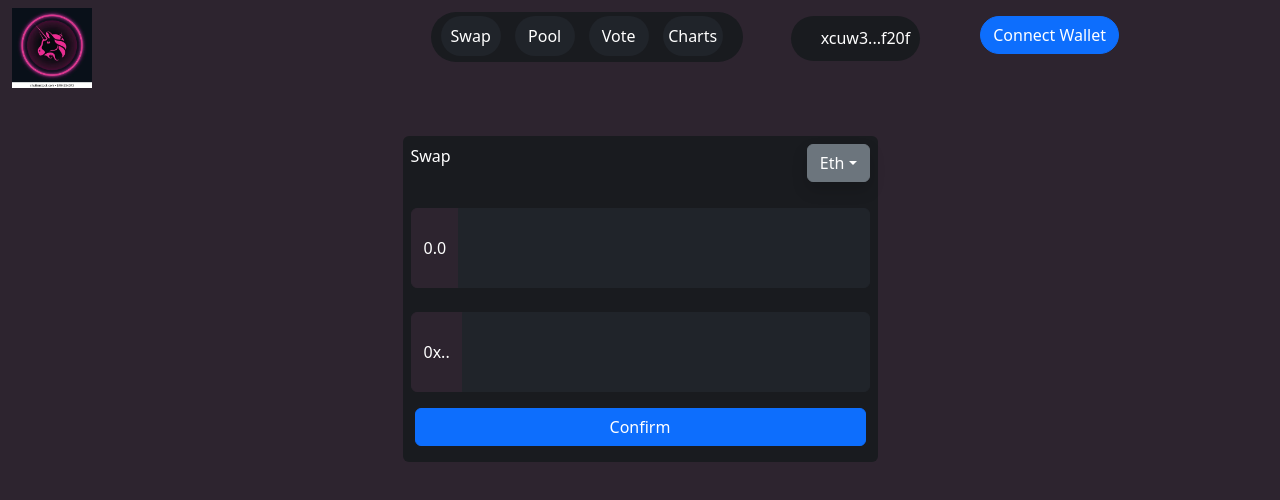
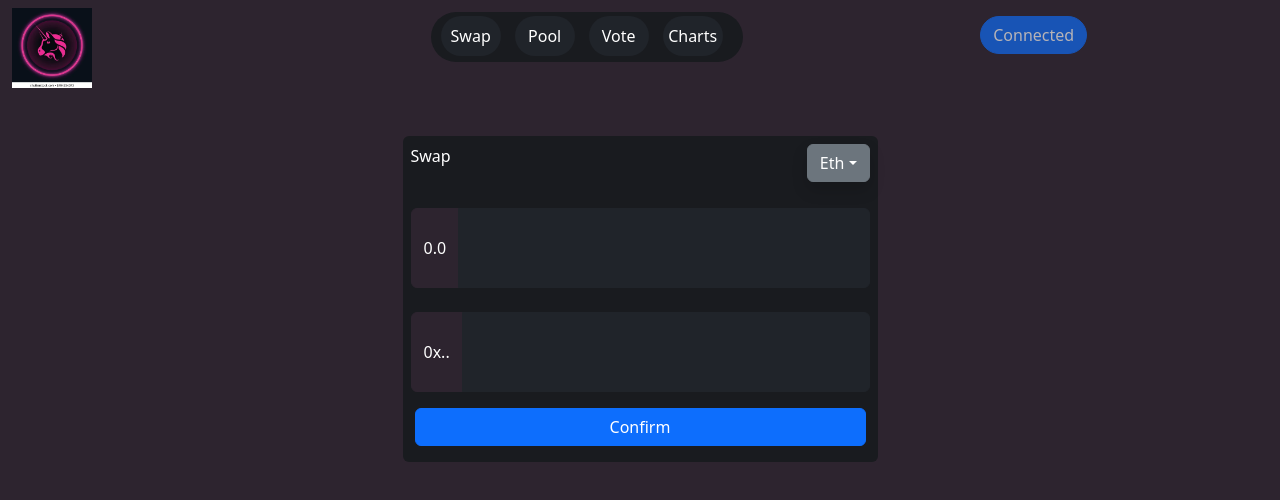
Before and after one commit to Oladayo-Ahmod/uniswap-clone, a Next.js app in the folder front-end/: page / in a window 1280 px wide. Shown: the top 500 px of the page. Built offline with nearby package versions, Linux system fonts and the light colour scheme.

Commit message:
account functionality

```diff
--- a/front-end/components/Header.jsx
+++ b/front-end/components/Header.jsx
@@ -2,7 +2,7 @@ import React, { useState, useEffect, useContext } from 'react';
 import {TransactionContext} from '../context/TransactionContext'
 const Header =()=> {
     const {connectWallet,currentAccount} = useContext(TransactionContext)
-
+    console.log(currentAccount);
     // console.log({connectWallet,currentAccount})
     useEffect(()=>{
         require("bootstrap/dist/js/bootstrap.bundle.min.js");
@@ -34,7 +34,10 @@ const Header =()=> {
                         height: 45px;
                         padding :10px 30px;
                     }
-
+                    .wallet-address p{
+                        font-size : small;
+                        font-weight :500;
+                    }
                     `
                 }
             </style>
@@ -74,13 +77,25 @@ const Header =()=> {
                     <div className='col-md-5 mt-2 p-2'>
                         <div className="row">
                             <div className="col-md-5 px-5 ">
+                                    {currentAccount && (
                                 <div className='wallet-address rounded-pill'>
-                                    <p className='text-white font-lighter'>xcuw3...f20f</p>
+
+                                        <p className='text-white font-lighter'>
+                                            {currentAccount.slice(0,6)}...{currentAccount.slice(currentAccount.length -4)}
+                                        </p>
                                 </div>
+
+                                    ) }
+
                             </div>
                             <div className="col-md-7">
                                 <div>
-                                   <button className='btn btn-primary rounded-pill' onClick={() =>connectWallet()}>Connect Wallet</button>
+                                    {connectWallet ? (
+                                         <button className='btn btn-primary rounded-pill' disabled>Connected</button>
+                                    ) : (
+                                        <button className='btn btn-primary rounded-pill' onClick={() =>connectWallet()}>Connect Wallet</button>
+                                    )}
+
                                 </div>
                             </div>
                         </div>
--- a/front-end/context/TransactionContext.js
+++ b/front-end/context/TransactionContext.js
@@ -17,6 +17,7 @@ if (typeof(window) !== 'undefined') {
         if (!metamask) return alert('please, install metamask')
             const accounts = await metamask.request({method : 'eth_requestAccounts'})
             setCurrentAccount(accounts[0])
+            console.log(accounts)
        } catch (error) {
             console.log(error)
        }
@@ -37,7 +38,8 @@ if (typeof(window) !== 'undefined') {
         try {
             if (!metamask) return alert('Please, install metamask')
             const accounts = await metamask.request({method : 'eth_accounts'})
-            accounts.length ?  console.log('wallet already connected') : connectWallet()
+            accounts.length ?    setCurrentAccount(accounts[0])
+            : connectWallet()
         } catch (error) {
             console.log(error)
         }
```
